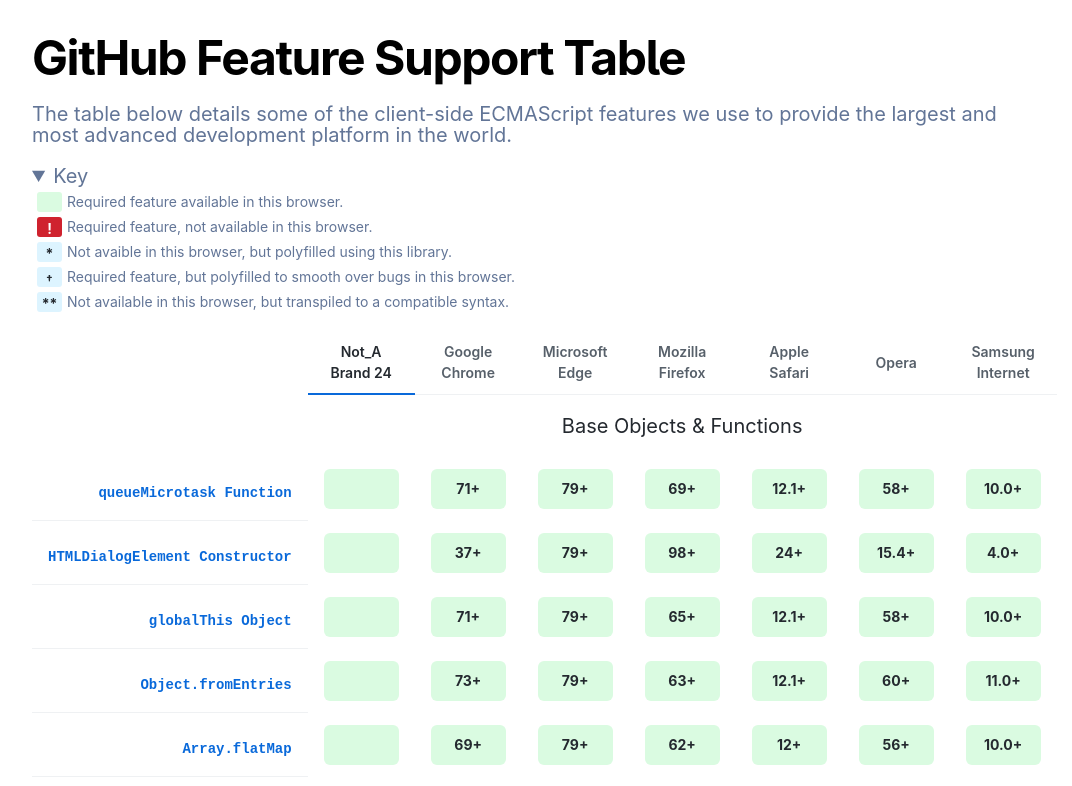
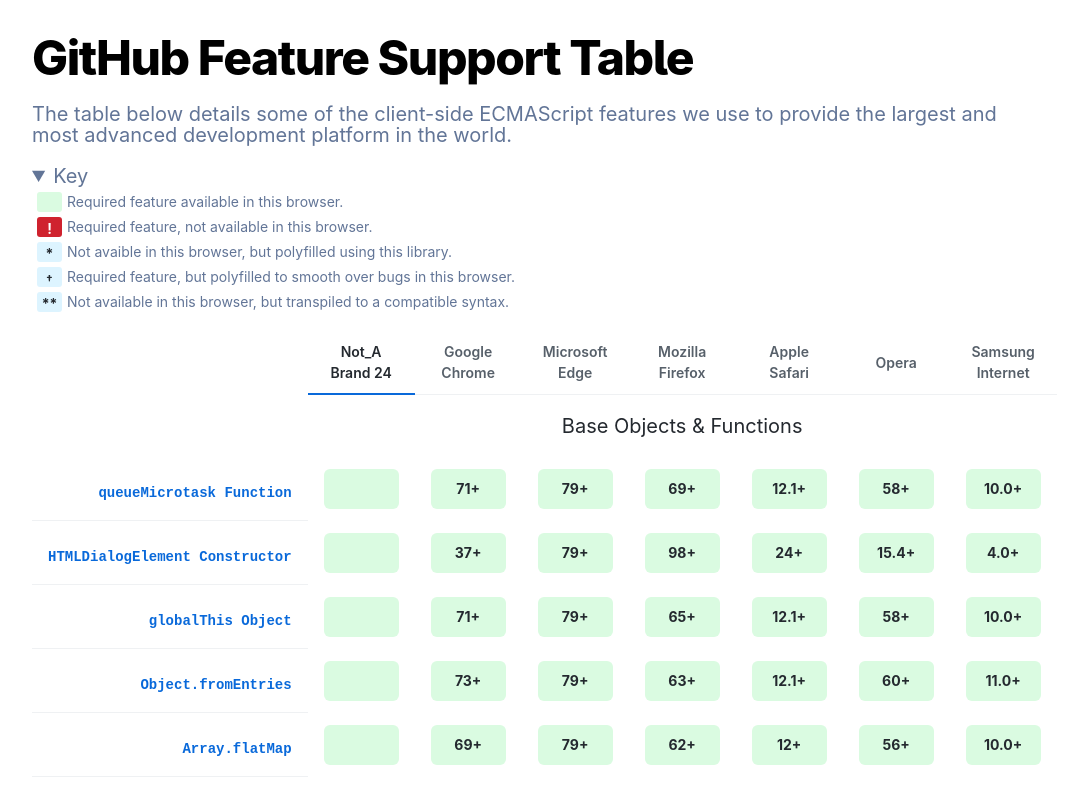
Before and after one commit to github/browser-support, a website: page docs/index.html in a window 1280 px wide. Shown: the top 786 px of the page, without its empty margins (102-1174 px from the left). Drawn offline with Linux system fonts and the light colour scheme.

Commit message:
tweak h1 font-weight value

```diff
--- a/docs/index.html
+++ b/docs/index.html
@@ -29,7 +29,7 @@
       }
       h1 {
         font-size: 48px;
-        font-weight: 800px;
+        font-weight: 800;
         font-feature-settings: 'ss02', 'ss01';
         letter-spacing: -1.44px;
         line-height: 52px;
```
